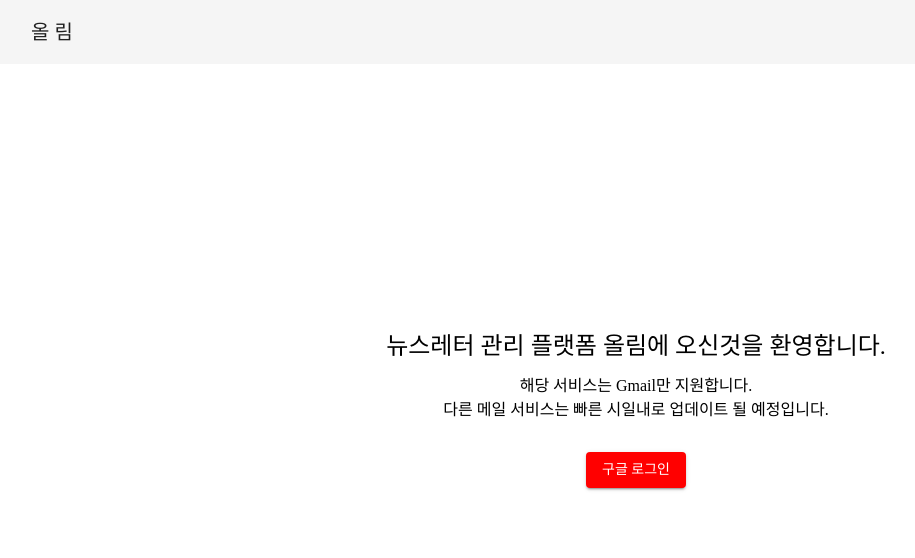
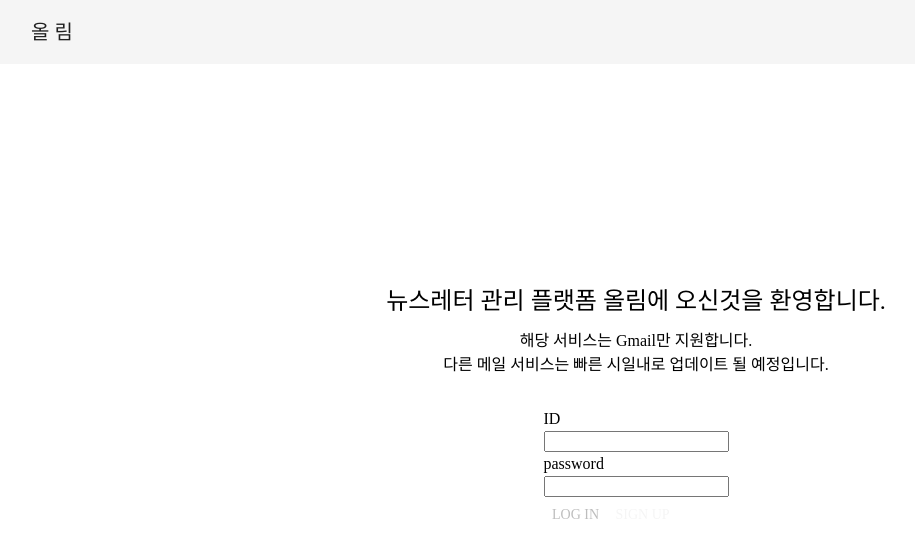
Before and after one commit to seunghaen/owlim_front, a React (Create React App) app: page / in a window 1280 px wide. Shown: the top 558 px of the page, without its empty margins (4-919 px from the left). Built offline with nearby package versions, Linux system fonts and the light colour scheme; no server answers; a web font is replaced by a local one.

Commit message:
local login

```diff
--- /dev/null
+++ b/src/UI/LandingPageGrid.tsx
@@ -0,0 +1,25 @@
+import { Box } from "@mui/material";
+import React, { ReactNode } from "react";
+
+type LandginPageGridProp = {
+  children: ReactNode;
+};
+
+function LandingPageGrid(props: LandginPageGridProp) {
+  return (
+    <Box
+      sx={{
+        display: "flex",
+        justifyContent: "center",
+        alignItems: "center",
+        minHeight: "100vh",
+        flexDirection: "column",
+      }}
+      bgcolor="white"
+    >
+      {props.children}
+    </Box>
+  );
+}
+
+export default LandingPageGrid;
--- a/src/pages/LandingPage/LoginForm.tsx
+++ b/src/pages/LandingPage/LoginForm.tsx
@@ -1,20 +1,86 @@
-import { Button } from "@mui/material";
-import React from "react";
+import { Box, Button, Typography } from "@mui/material";
+import React, { useState } from "react";
+import { useNavigate } from "react-router-dom";
+const passwordRegEx = /^[A-Za-z0-9]{8,20}$/;
 
-function LoginForm() {
-  const googleLoginHandler = () => {
-    window.open("http://localhost:8001/auth/google", "_self");
+function Login() {
+  const [username, setUsername] = useState("");
+  const [password, setPassword] = useState("");
+  const [loggedIn, setLoggedIn] = useState(false);
+  const [passwordError, setPasswordError] = useState("");
+  const navigate = useNavigate();
+
+  const handleSubmit: React.FormEventHandler<HTMLFormElement> = (event) => {
+    event.preventDefault();
+
+    // Perform authentication here
+    if (username === "example" && password === "password!123") {
+      setLoggedIn(true);
+    } else {
+      setPasswordError("Incorrect username or password");
+    }
   };
+
+  const handlePasswordChange: React.ChangeEventHandler<HTMLInputElement> = (
+    event
+  ) => {
+    setPassword(event.target.value);
+
+    if (
+      event.target.value.length < 9 ||
+      event.target.value.match(passwordRegEx) === null
+    ) {
+      setPasswordError(
+        "Password must be at least 9 characters long and contain an exclamation mark."
+      );
+    } else {
+      setPasswordError("");
+    }
+  };
+
+  const isSubmitDisabled = !(username && password && !passwordError);
+
+  if (loggedIn) {
+    return <div>You are logged in!</div>;
+  }
+
   return (
-    <Button
-      sx={{ color: "white", backgroundColor: "red" }}
-      size="medium"
-      variant="contained"
-      onClick={googleLoginHandler}
-    >
-      구글 로그인
-    </Button>
+    <form onSubmit={handleSubmit}>
+      <Box>
+        <label htmlFor="username">
+          <Typography>ID</Typography>
+        </label>
+        <input
+          type="text"
+          id="username"
+          value={username}
+          onChange={(event) => setUsername(event.target.value)}
+        />
+      </Box>
+      <Box>
+        <label htmlFor="password">
+          <Typography>password</Typography>
+        </label>
+        <input
+          type="password"
+          id="password"
+          value={password}
+          onChange={handlePasswordChange}
+        />
+      </Box>
+      {passwordError && <div style={{ color: "red" }}>{passwordError}</div>}
+      <Button color="primary" type="submit" disabled={isSubmitDisabled}>
+        Log In
+      </Button>
+      <Button
+        onClick={() => {
+          navigate("/signup");
+        }}
+      >
+        Sign Up
+      </Button>
+    </form>
   );
 }
 
-export default LoginForm;
+export default Login;
--- a/src/pages/LandingPage/index.tsx
+++ b/src/pages/LandingPage/index.tsx
@@ -1,24 +1,16 @@
 import { Box } from "@mui/material";
 import React from "react";
+import LandingPageGrid from "../../UI/LandingPageGrid";
 import PageGrid from "../../UI/PageGrid";
 import Introduction from "./Introduction";
 import LoginForm from "./LoginForm";
 
 function LandingPage() {
   return (
-    <Box
-      sx={{
-        display: "flex",
-        justifyContent: "center",
-        alignItems: "center",
-        minHeight: "100vh",
-        flexDirection: "column",
-      }}
-      bgcolor="white"
-    >
+    <LandingPageGrid>
       <Introduction />
       <LoginForm />
-    </Box>
+    </LandingPageGrid>
   );
 }
 
--- a/src/pages/Main/index.tsx
+++ b/src/pages/Main/index.tsx
@@ -39,7 +39,7 @@ function Main() {
       )}
       <button
         onClick={() => {
-          axios.get("api/sample");
+          axios.get("/sample");
         }}
       >
         test
--- /dev/null
+++ b/src/pages/Signup/index.tsx
@@ -0,0 +1,12 @@
+import React from "react";
+import LandingPageGrid from "../../UI/LandingPageGrid";
+
+function SignUp() {
+  return (
+    <LandingPageGrid>
+      <form></form>
+    </LandingPageGrid>
+  );
+}
+
+export default SignUp;
```
Also changed, not shown: src/api/gmailAPI.js (added, +103 -0 lines), src/pages/Login/index.tsx (deleted, +0 -36 lines).
